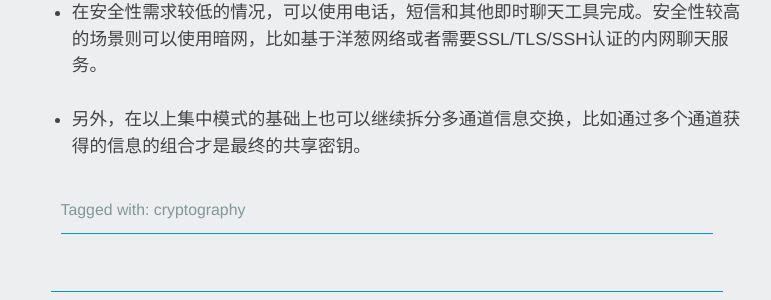
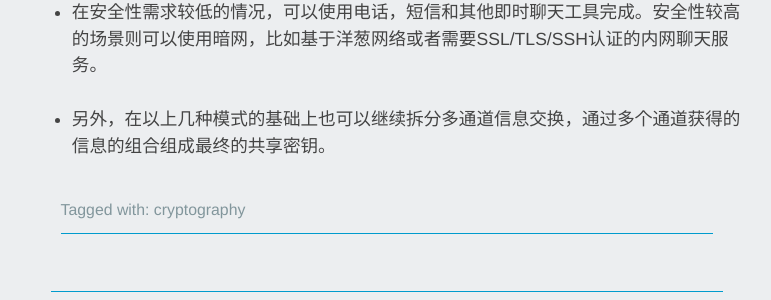
Before and after one commit to hardenedlinux/hardenedlinux.github.io, a Jekyll site: the page built from _posts/2018-02-01-pidgin_xmpp_otr_debian.md, in a window 1280 px wide and 900 px high, scrolled down 6941 px. Shown: the part 471-771 px from the top of the window, without its empty margins (253-1024 px from the left). Built offline with Jekyll 4.4.1, drawn with Linux system fonts in a browser that asks for light colours.

Commit message:
Update 2018-02-01-pidgin_xmpp_otr_debian.md

```diff
--- a/_posts/2018-02-01-pidgin_xmpp_otr_debian.md
+++ b/_posts/2018-02-01-pidgin_xmpp_otr_debian.md
@@ -152,4 +152,4 @@ pidgin的otr插件默认支持问答共享密钥方式的身份认证，多通
 
 * 在安全性需求较低的情况，可以使用电话，短信和其他即时聊天工具完成。安全性较高的场景则可以使用暗网，比如基于洋葱网络或者需要SSL/TLS/SSH认证的内网聊天服务。
 
-* 另外，在以上集中模式的基础上也可以继续拆分多通道信息交换，比如通过多个通道获得的信息的组合才是最终的共享密钥。
+* 另外，在以上几种模式的基础上也可以继续拆分多通道信息交换，通过多个通道获得的信息的组合组成最终的共享密钥。
```
